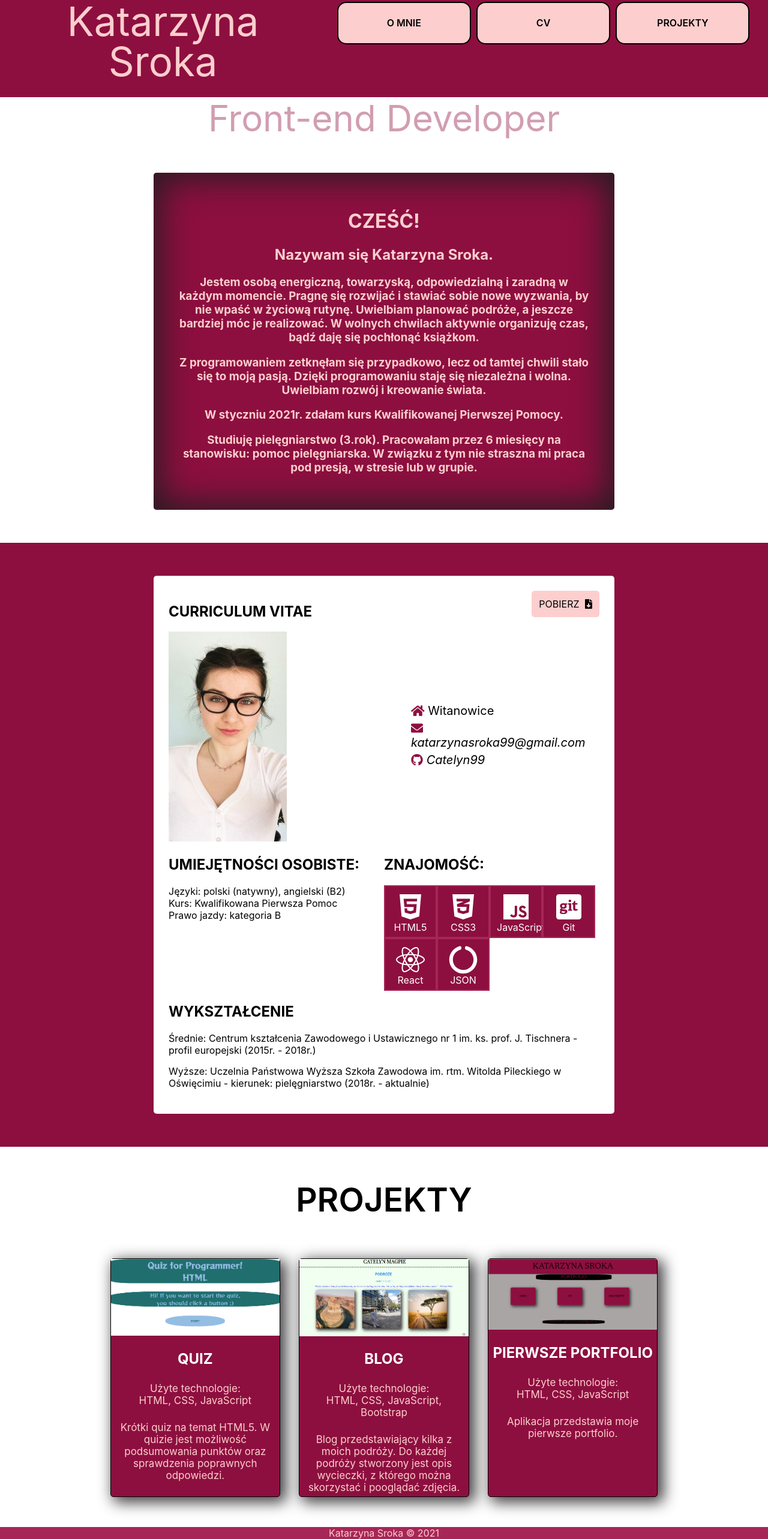
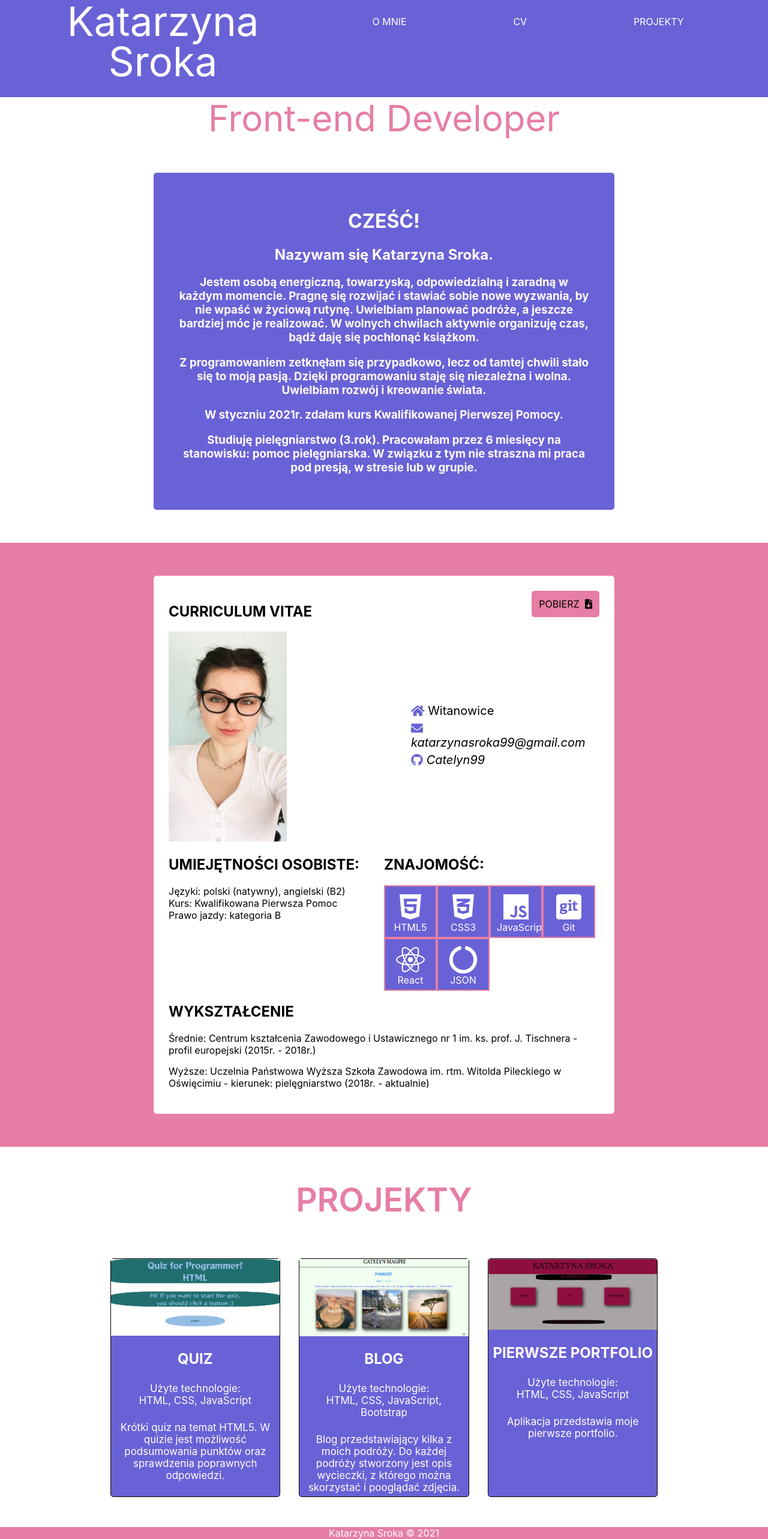
Before and after one commit to Catelyn99/Portfolio, a React (Create React App) app: page / in a window 1280 px wide. Shown: the part 39-2605 px from the top of the page at 60% size. Built offline with nearby package versions, Linux system fonts and the light colour scheme.

Commit message:
added styles

```diff
--- a/src/AboutMe/AboutMe.module.scss
+++ b/src/AboutMe/AboutMe.module.scss
@@ -2,10 +2,9 @@
 
 .container {
     padding: 40px;
-    color: $light-color;
+    color: #fff;
     border-radius: 5px;
-    background-color: $main-color;
-    box-shadow: inset 0px 0px 57px 10px rgb(37, 28, 33);
+    background-color: $blue-color;
     margin: 0 20%;
     text-align: center;
 }
--- a/src/App.module.scss
+++ b/src/App.module.scss
@@ -14,12 +14,11 @@
     margin-top: 45px;
     font-size: 60px;
     text-align: center;
-    color: $main-color;
-    opacity: 0.4;
+    color: $pink-color;
 }
 
 #cv {
-    background-color: $main-color;
+    background-color: $pink-color;
     padding: 55px 0;
 }
 
@@ -28,7 +27,7 @@
 }
 
 footer {
-    color: $light-color;
+    color: #fff;
     text-align: center;
     background-color: $pink-color;
 }
--- a/src/CV/CVSkills/CVSkills.module.scss
+++ b/src/CV/CVSkills/CVSkills.module.scss
@@ -10,7 +10,7 @@
     color: white;
     width: 88px;
     height: 88px;
-    background-color: $main-color;
+    background-color: $blue-color;
     border: 2px solid $pink-color;
 }
 
--- a/src/CV/Cv.module.scss
+++ b/src/CV/Cv.module.scss
@@ -31,7 +31,7 @@
 }
 
 #generaldata svg {
-    color: $main-color;
+    color: $blue-color;
 }
 
 #generalcontainer {
@@ -47,7 +47,7 @@
     float: right;
     text-decoration: none;
     color: black;
-    background-color: $light-color;
+    background-color: $pink-color;
     padding: 12px;
     border-radius: 5px;
 }
@@ -117,7 +117,7 @@
     #generaldata li {
         float: left;
         padding: 10px;
-        border: 2px solid $pink-color;
+        border: 2px solid $blue-color;
     }
 
     #generaldata li:first-child {
--- a/src/Header/Header.module.scss
+++ b/src/Header/Header.module.scss
@@ -2,7 +2,7 @@
 
 .headercontainer {
     padding: 26px;
-    background-color: $main-color;
+    background-color: $blue-color;
     text-align: center;
     line-height: 67px;
     overflow: hidden;
@@ -15,7 +15,7 @@
 .pagename {
     width: 40%;
     font-size: 67px;
-    color: $light-color;
+    color: #fff;
     margin-top: 15px;
 }
 
@@ -27,12 +27,13 @@
 }
 
 .menuitem {
-    border: 2px solid black;
-    width: 32%;
+    padding-right: 58px;
+    padding-left: 7px;
+    cursor: -webkit-grab;
     cursor: grab;
-    font-weight: 600;
-    border-radius: 15px;
-    background-color: $light-color;
+    font-weight: 400;
+    float: right;
+    color: #fff;
 }
 .menuitem:hover{
     transform: scale(0.9);
@@ -70,7 +71,7 @@
         display: block;
         width: 25%;
         font-size: 67px;
-        color: $light-color;
+        color: #fff;
         margin-top: 15px;
         float: left;
     }
--- a/src/Projects/Project/Project.module.scss
+++ b/src/Projects/Project/Project.module.scss
@@ -4,10 +4,9 @@
     border-radius: 5px;
     border: 1px solid black;
     margin-top: 45px;
-    background-color: $main-color;
+    background-color: $blue-color;
     width: 30%;
     text-decoration: none;
-    box-shadow: 7px 6px 25px 3px rgb(64, 62, 64);
 }
 
 .container:hover {
@@ -18,7 +17,7 @@
 .name {
     text-align: center;
     color: white;
-    background-color: $main-color;
+    background-color: $blue-color;
 }
 
 .techdescription {
@@ -26,7 +25,7 @@
     text-align: center;
     font-size: 17px;
     padding: 5px;
-    color: $light-color;
+    color: #fff;
 }
 
 .description {
--- a/src/Projects/Projects.module.scss
+++ b/src/Projects/Projects.module.scss
@@ -1,3 +1,5 @@
+@import '../variables';
+
 .container {
     display: flex;
     flex-flow: row wrap;
@@ -10,4 +12,5 @@
     font-size: 55px;
     text-align: center;
     font-weight: 600;
+    color: $pink-color;
 }
--- a/src/_variables.scss
+++ b/src/_variables.scss
@@ -1,3 +1,2 @@
-$main-color: rgb(141, 15, 63);
-$light-color: #fdcece;
-$pink-color: rgb(166, 39, 87);
+$blue-color: #6962d6;
+$pink-color: #e67ea5;
```
